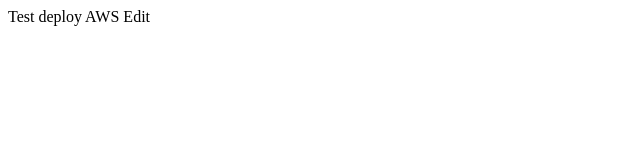
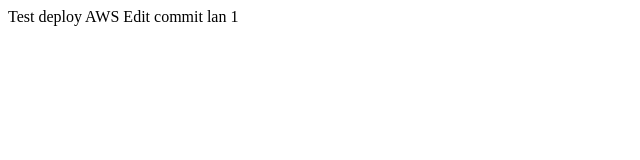
Before and after one commit to tuanpv123/project-php, a plain HTML site: page index.html in a window 1280 px wide. Shown: the full height of the page, 0-640 px from the left. Drawn offline with Linux system fonts and the light colour scheme.

Commit message:
commit lan 1

```diff
--- a/index.html
+++ b/index.html
@@ -5,5 +5,6 @@
 <body>
 Test deploy AWS
 Edit
+commit lan 1
 </body>
 </html>
```
